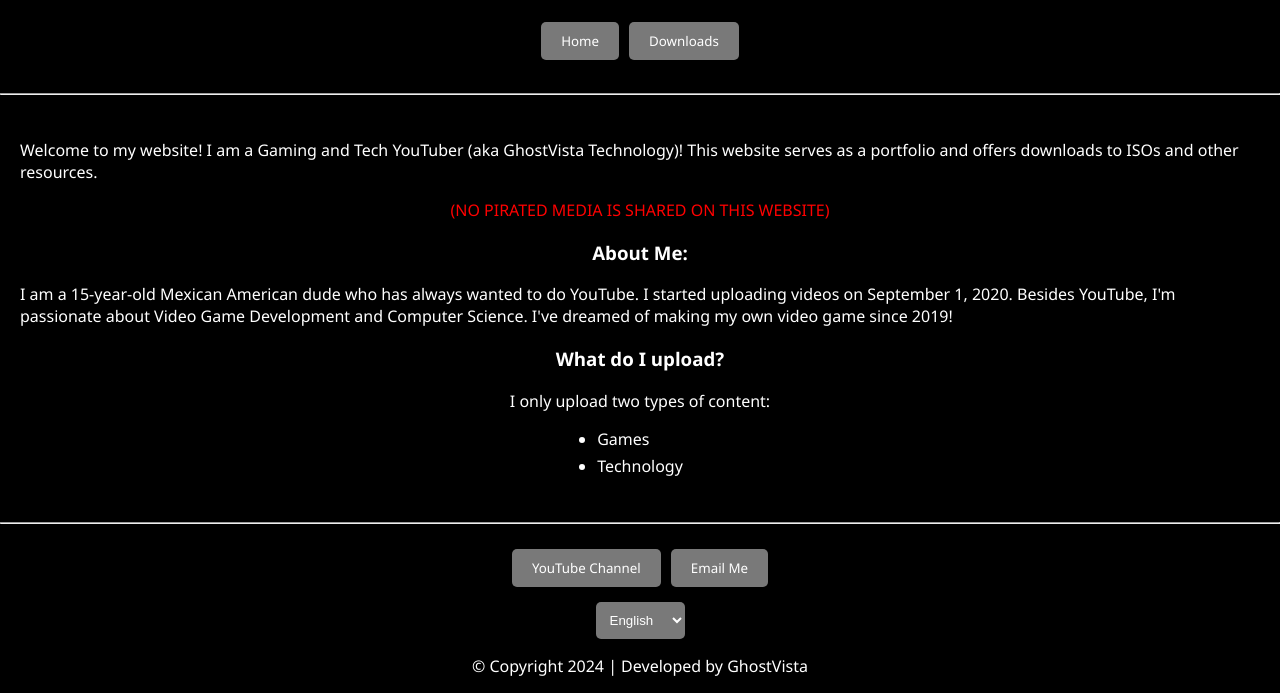
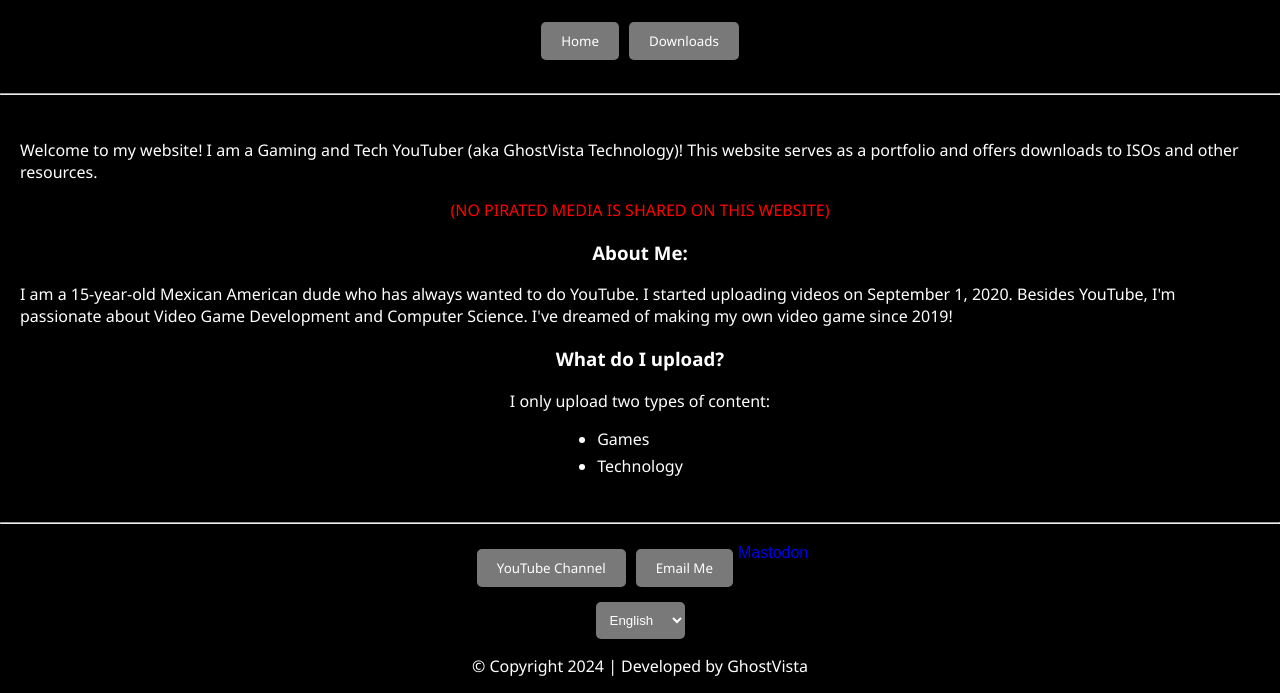
Before and after one commit to notghostvista/GhostVista, a plain HTML site: page index.html in a window 1280 px wide. Shown: the part 289-982 px from the top of the page. Drawn offline with Linux system fonts and the light colour scheme.

Commit message:
Update index.html

```diff
--- a/index.html
+++ b/index.html
@@ -140,6 +140,7 @@
             </a>
             <a href="mailto:toadvillebay@gmail.com" aria-label="Email me">
                 <button>Email Me</button>
+            <a rel="me" href="https://mastodon.social/@ghostvista3715">Mastodon</a>
             </a>
         </div>
 
```
